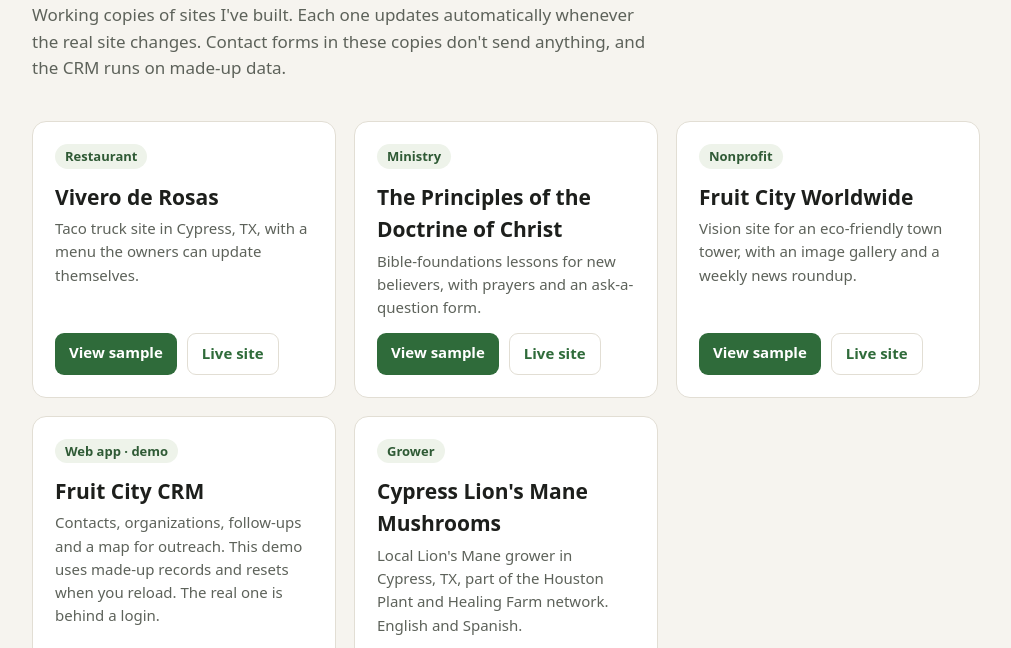
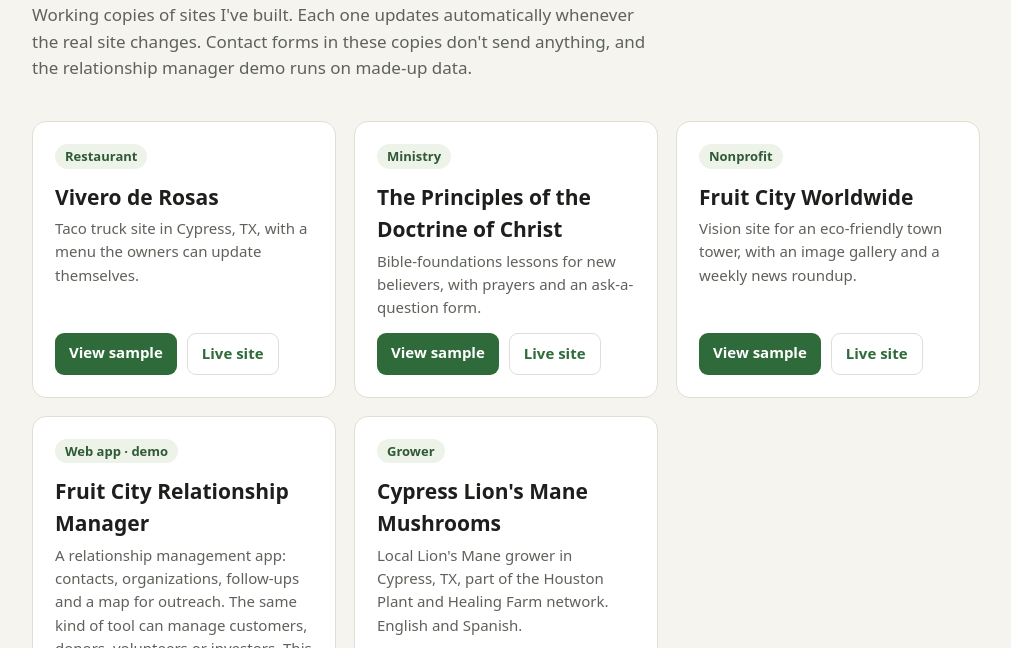
Before and after one commit to BrandonWilliamBridges/website-samples, a plain HTML site: page index.html in a window 1280 px wide. Shown: the part 112-760 px from the top of the page, without its empty margins (134-1145 px from the left). Drawn offline with Linux system fonts and the light colour scheme.

Commit message:
Portfolio home: call the Fruit City demo a relationship manager, not a CRM
"Customer relationship management" suggests customers only; the same tool
can manage customers, donors, volunteers or investors.

Co-Authored-By: Claude Opus 5.5 <noreply@anthropic.com>

```diff
--- a/index.html
+++ b/index.html
@@ -36,7 +36,7 @@
 <div class="wrap">
   <header>
     <h1>Website samples</h1>
-    <p>Working copies of sites I've built. Each one updates automatically whenever the real site changes. Contact forms in these copies don't send anything, and the CRM runs on made-up data.</p>
+    <p>Working copies of sites I've built. Each one updates automatically whenever the real site changes. Contact forms in these copies don't send anything, and the relationship manager demo runs on made-up data.</p>
   </header>
 
   <main class="grid">
@@ -72,8 +72,8 @@
 
     <article class="card">
       <span class="tag">Web app · demo</span>
-      <h2>Fruit City CRM</h2>
-      <p class="what">Contacts, organizations, follow-ups and a map for outreach. This demo uses made-up records and resets when you reload. The real one is behind a login.</p>
+      <h2>Fruit City Relationship Manager</h2>
+      <p class="what">A relationship management app: contacts, organizations, follow-ups and a map for outreach. The same kind of tool can manage customers, donors, volunteers or investors. This demo uses made-up records and resets when you reload. The real one is behind a login.</p>
       <div class="links">
         <a class="btn primary" href="fruit-city-crm-demo/">Try the demo</a>
       </div>
```
